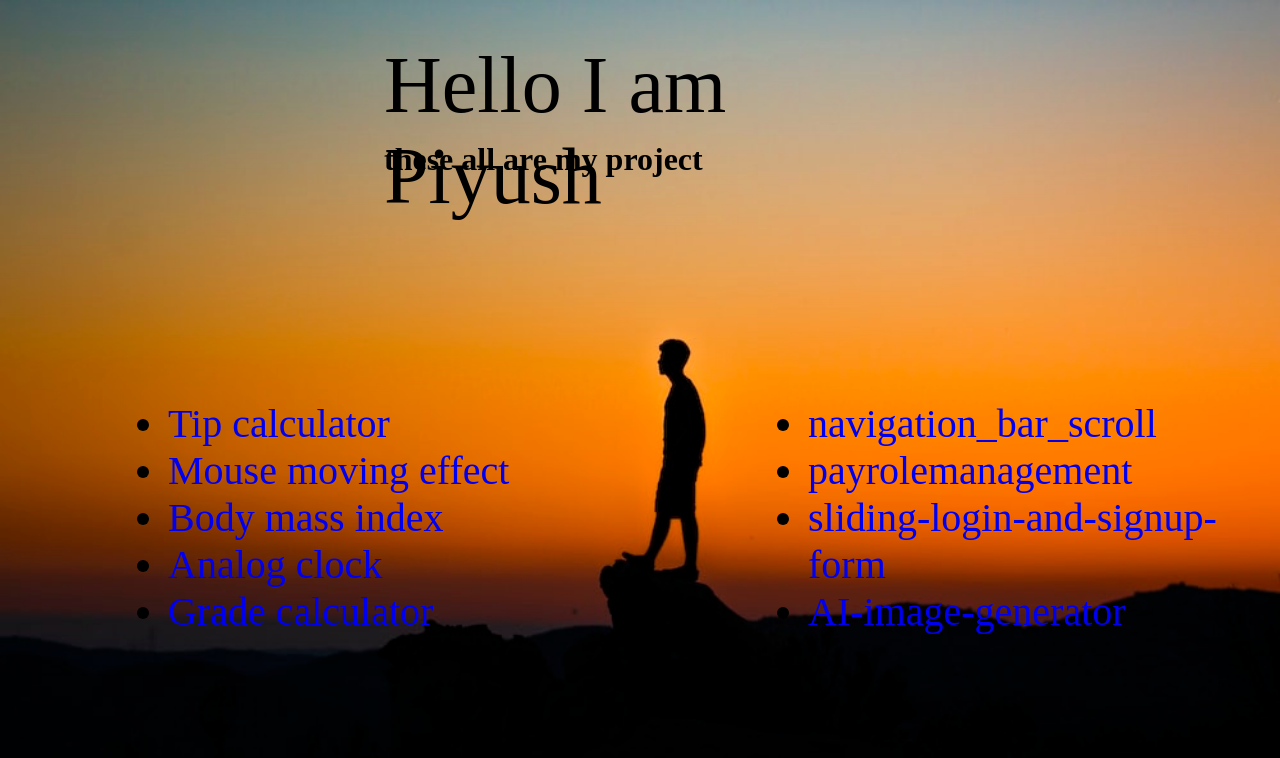
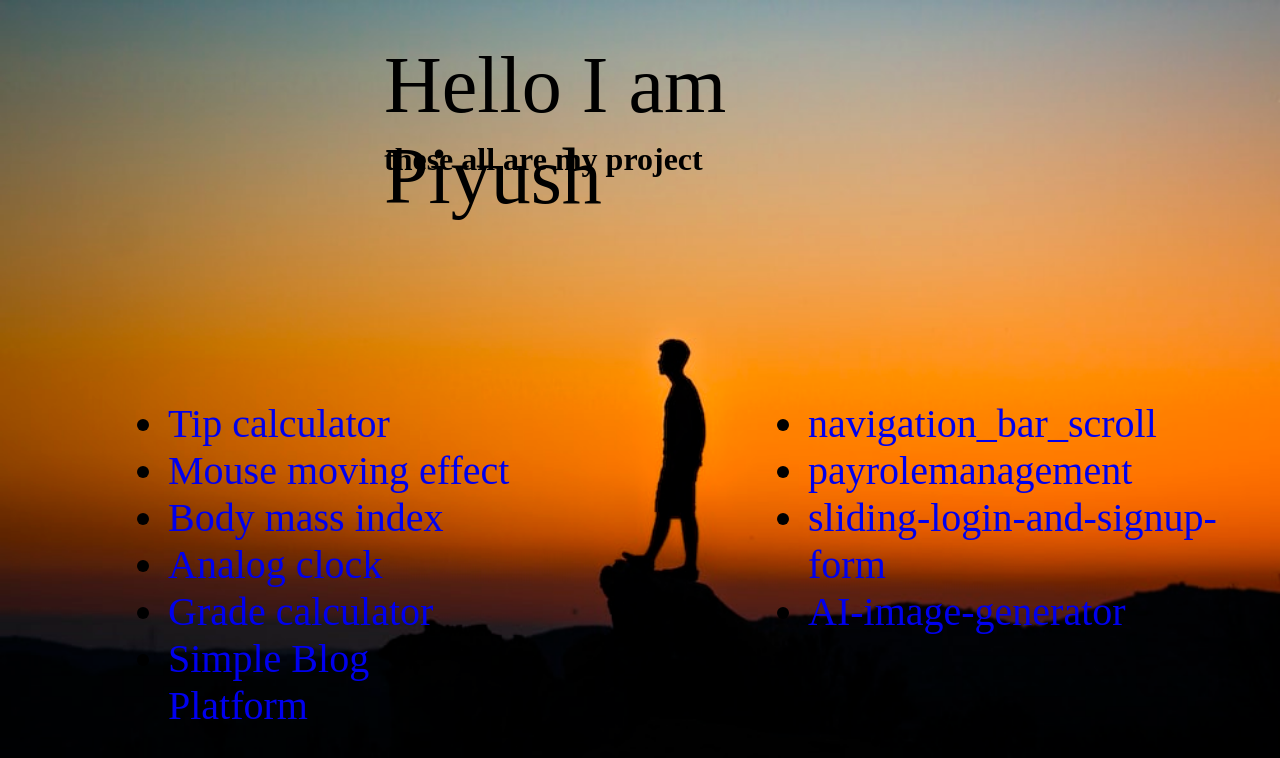
Before and after one commit to piyushchauhan24/iniyial, a plain HTML site: page project.html in a window 1280 px wide. Drawn offline with Linux system fonts and the light colour scheme.

Commit message:
Update project.html

```diff
--- a/project.html
+++ b/project.html
@@ -22,6 +22,9 @@
         </li>
         <li>        <a class="link" href="https://piyushchauhan24.github.io/gradecalc/">Grade calculator</a><br>
         </li>
+            <li>
+                <a class="link" href="https://piyushchauhan24.github.io/blog/">Simple Blog Platform</a><br>
+            </li>
        </ul>
     </div>
     <div id="box2">
```
